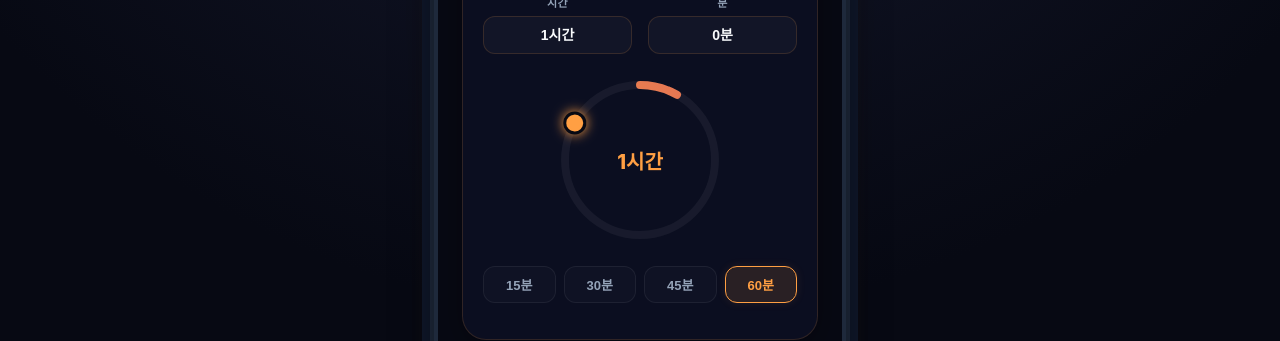
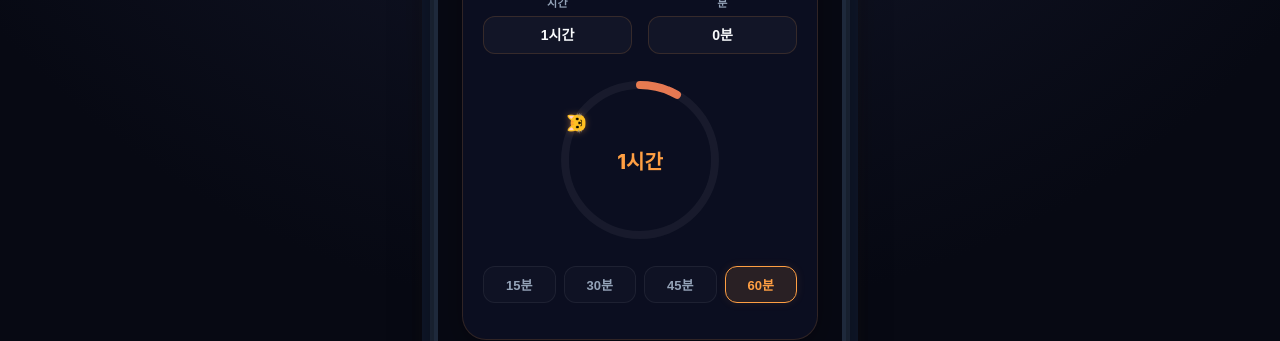
Before and after one commit to kmarx7/anti_jaja, a React (Vite) app: page / in a window 1280 px wide. Shown: the part 370-711 px from the top of the page. Built offline with nearby package versions, Linux system fonts and the light colour scheme.

Commit message:
feat: replace circular timer handle with interactive cat emojis (🐱/🐈)

```diff
--- a/src/App.jsx
+++ b/src/App.jsx
@@ -850,14 +850,21 @@ function App() {
                           strokeDashoffset={strokeDashoffset}
                         />
 
-                        {/* Rotating Handle */}
-                        <circle
-                          className="dial-handle"
-                          cx={cx}
-                          cy={cy}
-                          r="10"
-                          style={{ fill: isReserveActive ? 'var(--accent-dim)' : 'var(--accent)' }}
-                        />
+                        {/* Rotating Handle (Cat Emoji) */}
+                        <text
+                          x={cx}
+                          y={cy + 2} // Slight baseline adjustment for vertical alignment
+                          textAnchor="middle"
+                          dominantBaseline="central"
+                          style={{
+                            fontSize: '18px',
+                            userSelect: 'none',
+                            cursor: isReserveActive ? 'default' : 'grab',
+                            filter: 'drop-shadow(0 0 3px rgba(255, 159, 67, 0.4))'
+                          }}
+                        >
+                          {isReserveActive ? '🐈' : '🐱'}
+                        </text>
                       </svg>
 
                       {/* Center time reading */}
```
